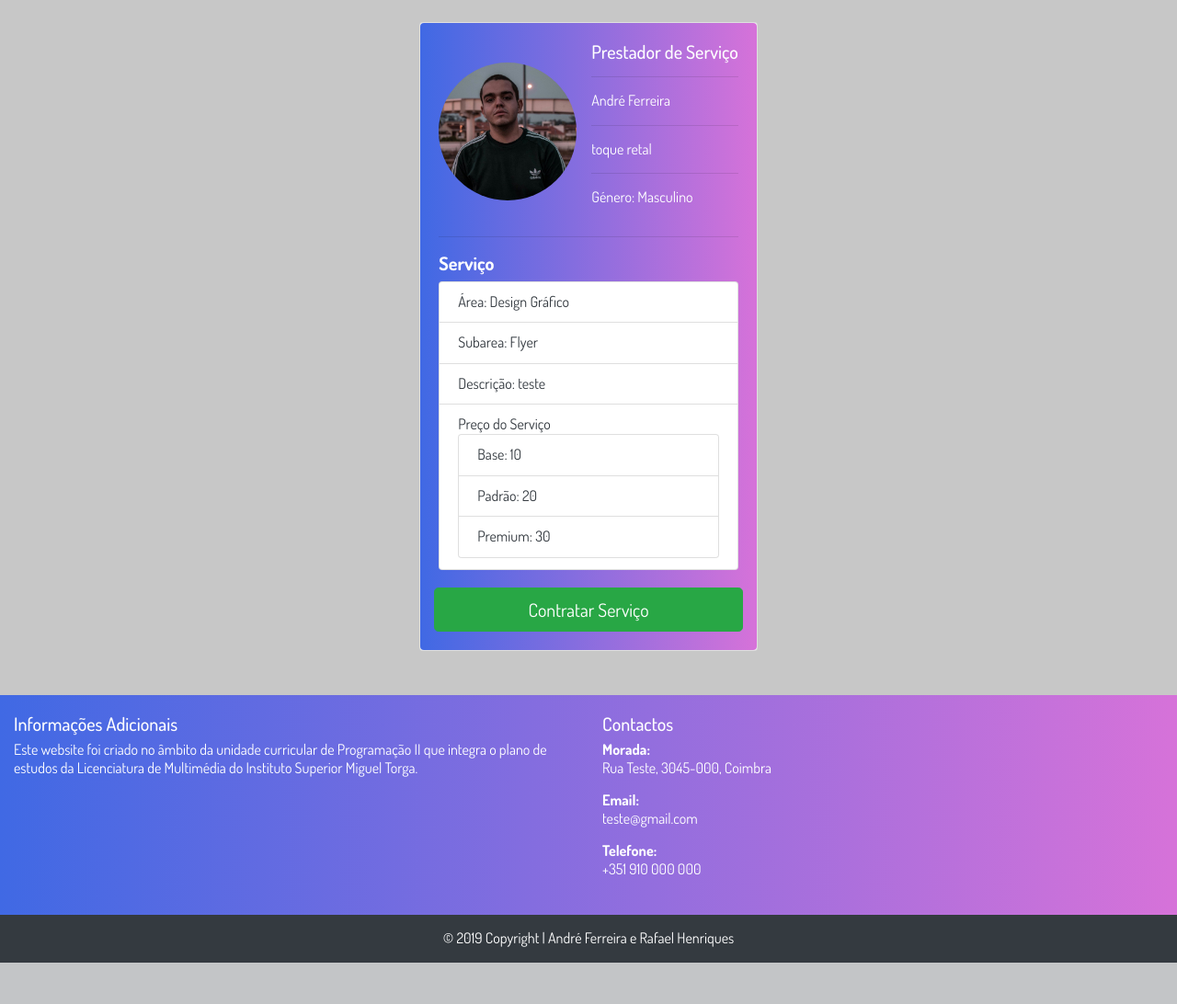
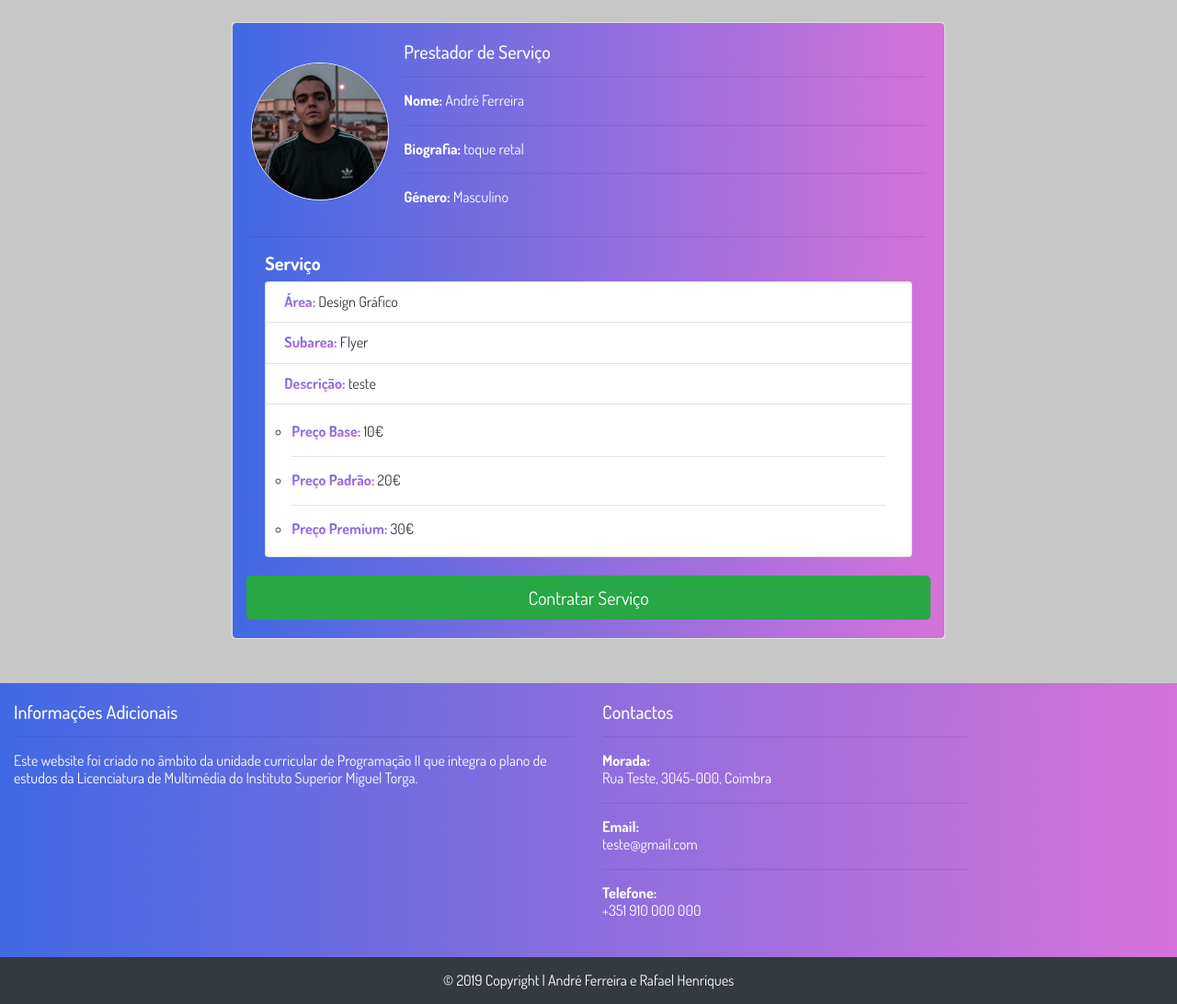
Before and after one commit to RHenriques93/P2, a PHP site: page /projetofinal/index.php?op=servicepage&id_utilizador=2&id_service=17 in a window 1280 px wide. Shown: the part 96-1188 px from the top of the page at 92% size. Before the commit the page ends 1143 px from the top, so only its background shows below. Run offline with PHP 8.4, Linux system fonts and the light colour scheme; data comes from the database, SQL or seed files in the repository.

Commit message:
01/01 -> 23:28

```diff
--- a/inc/footer.inc.php
+++ b/inc/footer.inc.php
@@ -3,21 +3,21 @@
   <div class="container-fluid text-center text-md-left">
     <div class="row">
       <div class="col-md-6 mt-md-0 mt-3">
-        <h5>Informações Adicionais</h5>
+        <h5>Informações Adicionais</h5><hr>
         <p>Este website foi criado no âmbito da unidade curricular de Programação II que integra o plano de estudos da Licenciatura de Multimédia
             do Instituto Superior Miguel Torga.</p>
       </div>
       <hr class="clearfix w-100 d-md-none">
       <div class="col-md-4">
-              <h5>Contactos</h5>
+              <h5>Contactos</h5><hr>
               <dl class="contact-list">
                 <dt>Morada:</dt>
                 <dd>Rua Teste, 3045-000, Coimbra</dd>
-              </dl>
+              </dl><hr>
               <dl class="contact-list">
                 <dt>Email:</dt>
                 <dd><a class="text-white" href="mailto:">teste@gmail.com</a></dd>
-              </dl>
+              </dl><hr>
               <dl class="contact-list">
                 <dt>Telefone:</dt>
                 <dd><a class="text-white" href="tel: +351">+351 910 000 000 </a></dd>
--- a/inc/main.inc.php
+++ b/inc/main.inc.php
@@ -75,7 +75,7 @@ $dados = $db->query("SELECT * FROM area");
                             <div class="contador">
                                 <?php
                                     $db = new PDO("mysql:host=localhost; dbname=projetofinal","root","");
-                                    $dados = $db->query("SELECT * FROM utilizador WHERE tipo_utilizador != 2");
+                                    $dados = $db->query("SELECT * FROM utilizador WHERE tipo_utilizador != 1");
                                     $count = 0;
 
                                     foreach($dados as $row) {
@@ -106,7 +106,7 @@ $dados = $db->query("SELECT * FROM area");
                             <div class="contador">
                             <?php
                                     $db = new PDO("mysql:host=localhost; dbname=projetofinal","root","");
-                                    $dados = $db->query("SELECT * FROM utilizador WHERE tipo_utilizador != 1");
+                                    $dados = $db->query("SELECT * FROM utilizador WHERE tipo_utilizador = 1");
                                     $count = 0;
 
                                     foreach($dados as $row) {
--- a/inc/service_page.inc.php
+++ b/inc/service_page.inc.php
@@ -1,5 +1,6 @@
         <div class="container-fluid">
             <div class="row justify-content-center">
+            <div class="col-md-8">
 
 
             <?php
@@ -21,35 +22,34 @@ foreach ($dados as $row) {
 
 
                 echo '
-
-                    <div class="card m-4" style="width: auto;">
+                        <div class="card m-4" style="width: auto;">
                         <div class="card-body grad rounded">
 
                                         <div class="media">
-                                                <img src="'.$row["imagem"].'" class="align-self-center mr-3 rounded-circle" width="150px" height="150px" alt="...">
+                                                <img src="'.$row["imagem"].'" class="align-self-center mr-3 rounded-circle border border-grad" width="150px" height="150px" alt="...">
 
                                                 <div class="media-body">
                                                     <h5 class="mt-0">Prestador de Serviço</h5><hr>
-                                                    <p class="text-black">'.$row["Nome Utilizador"].'</p><hr>
-                                                    <p>'.$row["biografia"].'</p><hr>
-                                                    <p>Género: '.$row["genero"].'</p>
+                                                    <p class="text-black"><span class="font-weight-bold">Nome: </span>'.$row["Nome Utilizador"].'</p><hr>
+                                                    <p><span class="font-weight-bold">Biografia: </span>'.$row["biografia"].'</p><hr>
+                                                    <p><span class="font-weight-bold">Género: </span>'.$row["genero"].'</p>
                                                 </div>
                                         </div>
 
                                         <hr>
 
 
-                                            <div class="media-body">
+                                            <div class="col-md-12">
                                                     <label class="grad-white f-20 font-weight-bold">Serviço</label>
                                                             <ul class="list-group">
-                                                                <li class="list-group-item text-dark">Área: '.$row["Nome Area"].'</li>
-                                                                <li class="list-group-item text-dark">Subarea: '.$row["Nome Subarea"].'</li>
-                                                                <li class="list-group-item text-dark">Descrição: '.$row["descricao"].'</li>
-                                                                <li class="list-group-item text-dark">Preço do Serviço
-                                                                        <ul class="list-group">
-                                                                            <li class="list-group-item text-dark">Base: '.$row["base"].'</li>
-                                                                            <li class="list-group-item text-dark">Padrão: '.$row["padrao"].'</li>
-                                                                            <li class="list-group-item text-dark">Premium: '.$row["premium"].'</li>
+                                                                <li class="list-group-item text-dark"><span class="font-weight-bold grad-txt">Área: </span>'.$row["Nome Area"].'</li>
+                                                                <li class="list-group-item text-dark"><span class="font-weight-bold grad-txt">Subarea: </span>'.$row["Nome Subarea"].'</li>
+                                                                <li class="list-group-item text-dark"><span class="font-weight-bold grad-txt">Descrição: </span>'.$row["descricao"].'</li>
+                                                                <li class="list-group-item text-dark">
+                                                                        <ul class="m-2">
+                                                                            <li class="text-dark"><span class="font-weight-bold grad-txt">Preço Base: </span>'.$row["base"].'€</li>
+                                                                            <hr><li class="text-dark"><span class="font-weight-bold grad-txt">Preço Padrão: </span>'.$row["padrao"].'€</li>
+                                                                            <hr><li class="text-dark"><span class="font-weight-bold grad-txt">Preço Premium: </span>'.$row["premium"].'€</li>
                                                                         </ul>
                                                                 </li>
                                                             </ul>
@@ -57,15 +57,16 @@ foreach ($dados as $row) {
                                             </div>
                                             <div class="container">
                                                 <div class="row justify-content-center">
+
                                                 ';
 
                                             $dados = $db->query("SELECT img_serv FROM img_service JOIN servico ON img_service.id_servico = servico.id_servico WHERE img_service.id_servico = '$id_serv'");
 
                                                 foreach ($dados as $linha) {
                                                     echo '
-                                                    <div class="col-md-3 col-sm-4 col-xs-6 m-2">
+                                                    <div class="col-md-5 col-sm-4 col-xs-6 m-2">
                                                         <figure class="figure">
-                                                            <img class="figure-img" src="'.$linha["img_serv"].'" width="auto" height="350px" alt="Imagem do Serviço">
+                                                            <img class="figure-img" src="'.$linha["img_serv"].'" width="auto" height="250px" alt="Imagem do Serviço">
                                                         </figure>
                                                     </div>
                                                         ';
@@ -200,5 +201,6 @@ foreach ($dados as $row) {
 
 ?>
 
-            </div>
         </div>
+        </div>
+        </div>
--- a/index.php
+++ b/index.php
@@ -6,7 +6,7 @@
     <meta charset="utf-8">
     <meta name="viewport" content="width=device-width, initial-scale=1">
     <meta http-equiv="x-UA-compatible" content="IE-edge">
-    <title>Projeto Final</title>
+    <title>Hire-Frame</title>
     <meta name="description" content="Projeto Final">
     <meta name="keywords" content="Programação, ISMT">
     <meta name="author" content="André Ferreira e Rafael Henriques">
@@ -20,7 +20,11 @@
 
 
 
-    <?php include("inc/menu.inc.php"); ?>
+    <?php
+
+
+
+    include("inc/menu.inc.php"); ?>
 
 
 
```
Also changed, not shown: inc/login.inc.php (+11 -3 lines), inc/pedidos.inc.php (+7 -7 lines), inc/registar.inc.php (+6 -2 lines), inc/reqpage.inc.php (+9 -9 lines), inc/sobre.inc.php (+4 -4 lines), inc/subarea.inc.php (+6 -5 lines).
